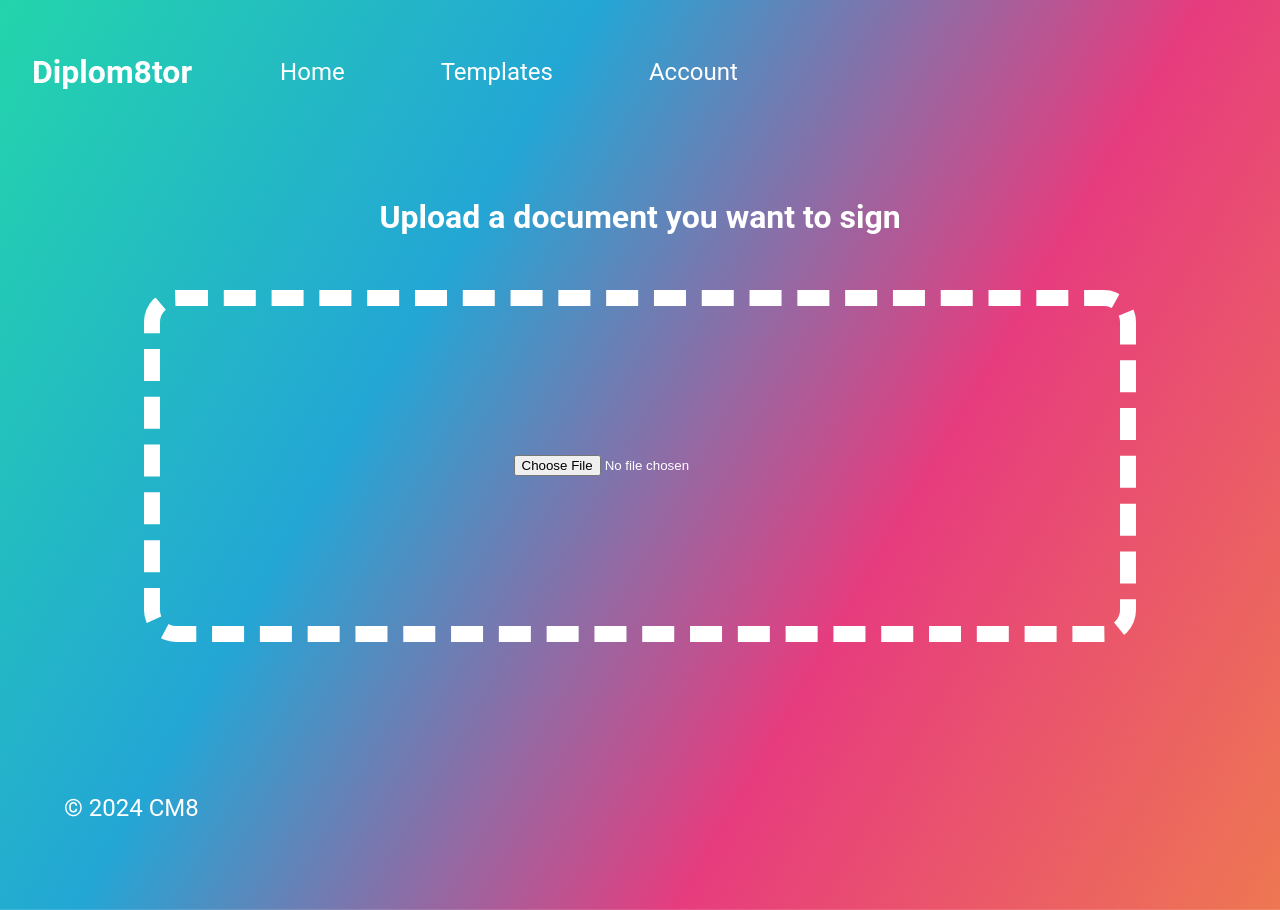
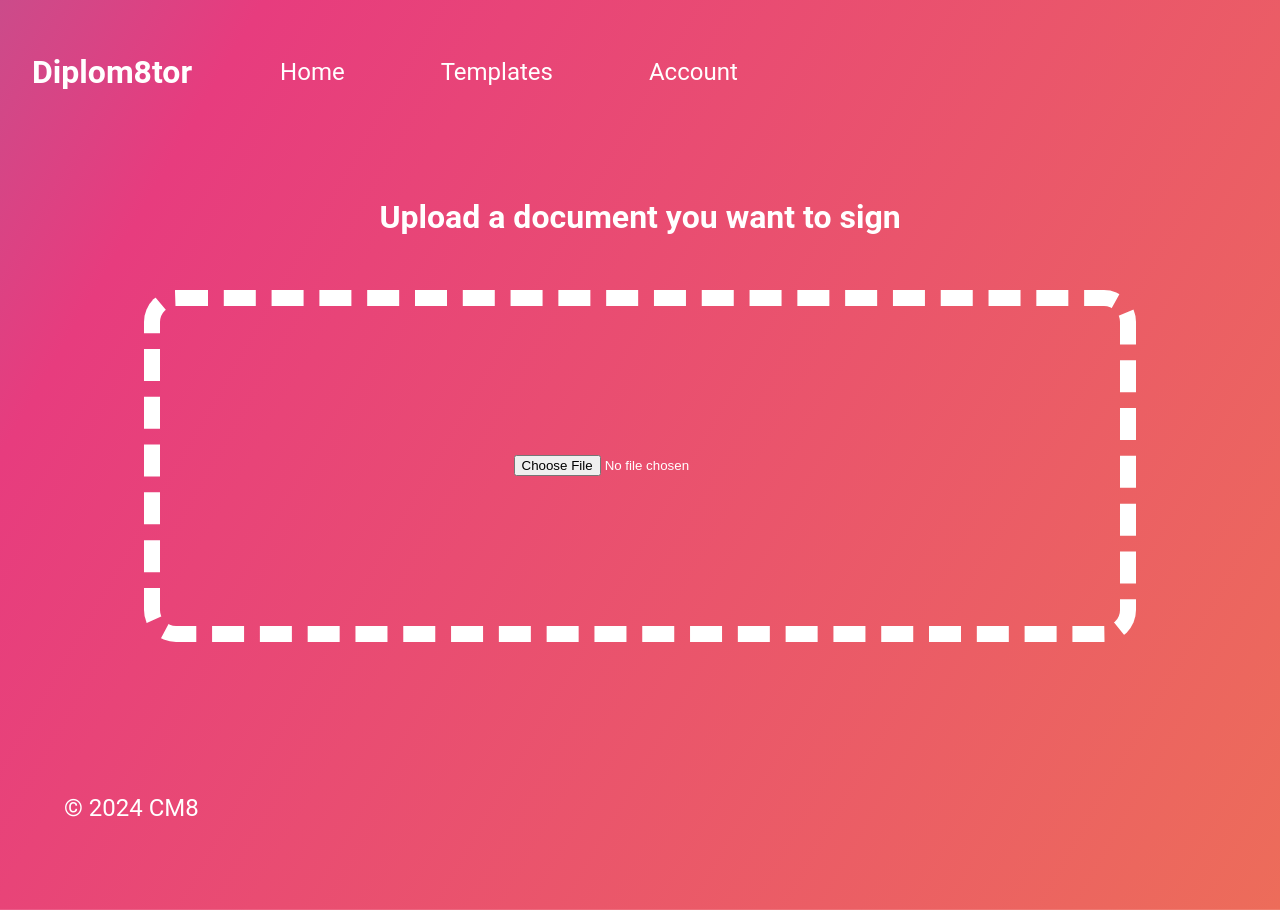
Before and after one commit to matejgadzo/diplom8r, a React (Create React App) app: page / in a window 1280 px wide. Built offline with nearby package versions, Linux system fonts and the light colour scheme.

Commit message:
routing and pages init

```diff
--- a/package.json
+++ b/package.json
@@ -1,6 +1,7 @@
 {
   "name": "diplomator",
   "version": "0.1.0",
+  "homepage": "https://matejgadzo.github.io/diplomator",
   "private": true,
   "dependencies": {
     "@testing-library/jest-dom": "^5.17.0",
@@ -20,6 +21,8 @@
   },
   "scripts": {
     "start": "react-scripts start",
+    "predeploy": "npm run build",
+    "deploy": "gh-pages -d build",
     "build": "react-scripts build",
     "test": "react-scripts test",
     "eject": "react-scripts eject"
@@ -41,5 +44,8 @@
       "last 1 firefox version",
       "last 1 safari version"
     ]
+  },
+  "devDependencies": {
+    "gh-pages": "^6.2.0"
   }
 }
--- a/src/App.scss
+++ b/src/App.scss
@@ -24,8 +24,8 @@ a, a:visited, a:hover, a:active {
   flex: 0 1 auto;
   height: 100%;
   background: linear-gradient(-60deg, #ee7752, #e73c7e, #23a6d5, #23d5ab);
-  background-size: 100%;
-  animation: gradient 8s ease infinite;
+  background-size: 400%;
+  animation: gradient 10s ease infinite;
   color: $text-color;
   .header {
     height: 100%;
--- a/src/index.tsx
+++ b/src/index.tsx
@@ -3,14 +3,15 @@ import ReactDOM from 'react-dom/client';
 import './index.css';
 import App from './App';
 import reportWebVitals from './reportWebVitals';
+import { HashRouter as Router} from 'react-router-dom';
 
 const root = ReactDOM.createRoot(
   document.getElementById('root') as HTMLElement
 );
 root.render(
-  <React.StrictMode>
+  <Router>
     <App />
-  </React.StrictMode>
+  </Router>
 );
 
 // If you want to start measuring performance in your app, pass a function
```
Also changed, not shown: 1 other file (tests, documents, lock files or other folders).
